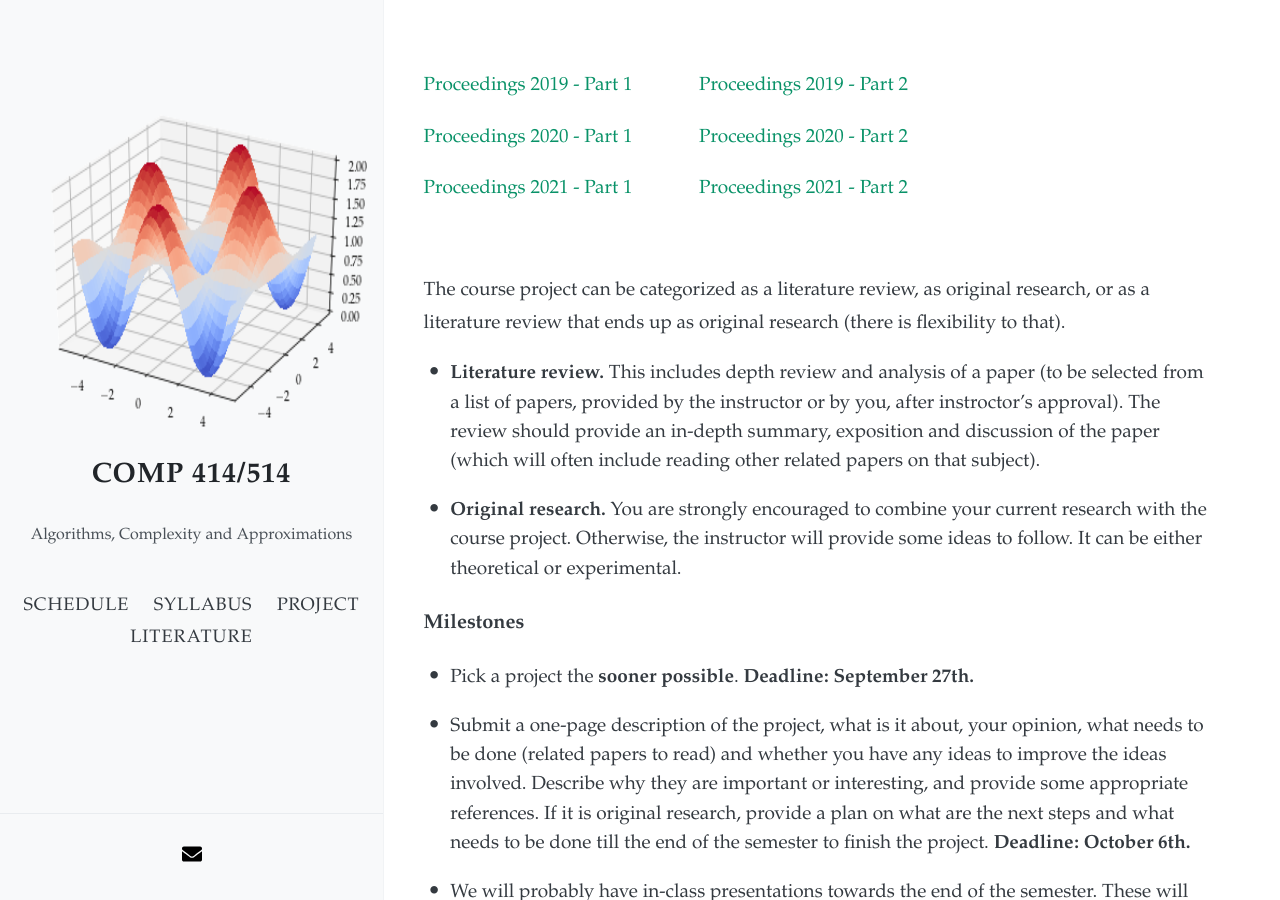
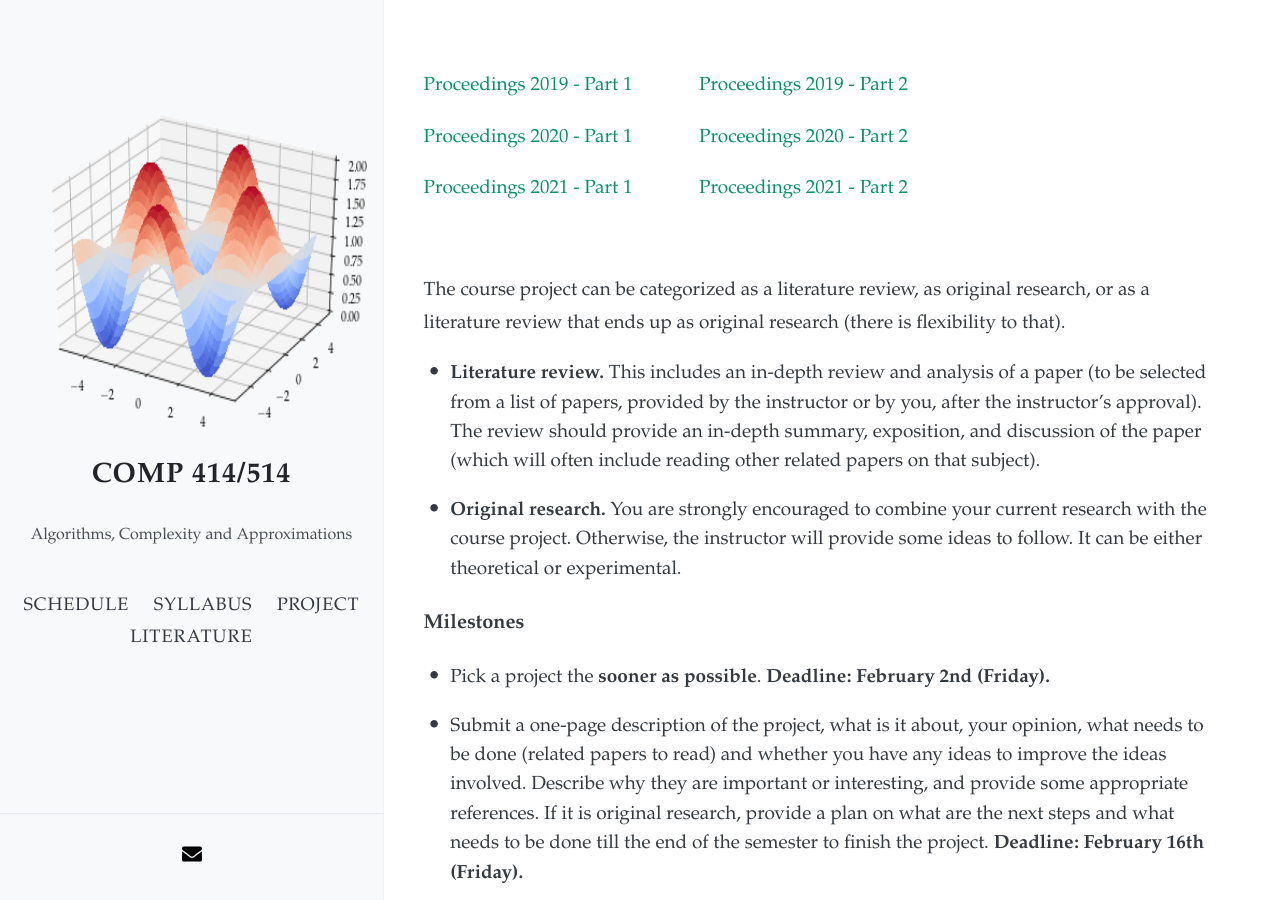
Before and after one commit to akyrillidis/comp414-514, a Jekyll site: the page built from project.md, in a window 1280 px wide and 900 px high. Built offline with Jekyll 4.4.1, drawn with Linux system fonts in a browser that asks for light colours; nearby versions of some CDN libraries.

Commit message:
Update project.md

```diff
--- a/project.md
+++ b/project.md
@@ -14,15 +14,15 @@ layout: default
 
 The course project can be categorized as a literature review, as original research, or as a literature review that ends up as original research (there is flexibility to that).
 
-- **Literature review.** This includes depth review and analysis of a paper (to be selected from a list of papers, provided by the instructor or by you, after instroctor's approval). The review should provide an in-depth summary, exposition and discussion of the paper (which will often include reading other related papers on that subject).
+- **Literature review.** This includes an in-depth review and analysis of a paper (to be selected from a list of papers, provided by the instructor or by you, after the instructor's approval). The review should provide an in-depth summary, exposition, and discussion of the paper (which will often include reading other related papers on that subject).
 
 - **Original research.** You are strongly encouraged to combine your current research with the course project. Otherwise, the instructor will provide some ideas to follow. It can be either theoretical or experimental.
 
 ### Milestones
 
-- Pick a project the **sooner possible**. **Deadline: September 27th.**
+- Pick a project the **sooner as possible**. **Deadline: February 2nd (Friday).**
 
-- Submit a one-page description of the project, what is it about, your opinion, what needs to be done (related papers to read) and whether you have any ideas to improve the ideas involved. Describe why they are important or interesting, and provide some appropriate references. If it is original research, provide a plan on what are the next steps and what needs to be done till the end of the semester to finish the project. **Deadline: October 6th.**
+- Submit a one-page description of the project, what is it about, your opinion, what needs to be done (related papers to read) and whether you have any ideas to improve the ideas involved. Describe why they are important or interesting, and provide some appropriate references. If it is original research, provide a plan on what are the next steps and what needs to be done till the end of the semester to finish the project. **Deadline: February 16th (Friday).**
 
 - We will probably have in-class presentations towards the end of the semester. These will be spotlight talks (~5-10mins). Prepare an oral presentation with slides. Focus on high-level ideas, and leave most technical details to your report.
 
```
